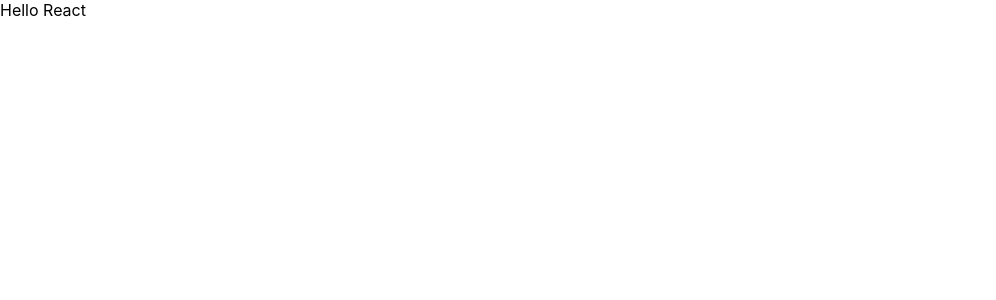
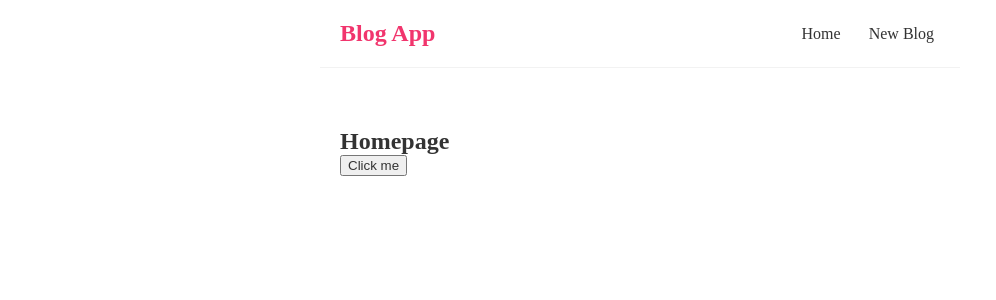
Before and after one commit to 2201monesh/blog-app, a React (Create React App) app: page / in a window 1280 px wide. Shown: the top 300 px of the page, without its empty margins (0-996 px from the left). Built offline with nearby package versions, Linux system fonts and the light colour scheme; the HTML template or start-up script is replaced by a standard one.

Commit message:
Basic styles added

```diff
--- a/src/App.js
+++ b/src/App.js
@@ -1,9 +1,13 @@
-
+import Navbar from "./Navbar";
+import Home from './Home';
 
 function App() {
   return (
     <div className="App">
-      Hello React
+      <Navbar />
+      <div className="content">
+        <Home />
+      </div>
     </div>
   );
 }
--- /dev/null
+++ b/src/Home.js
@@ -0,0 +1,12 @@
+import React from 'react'
+
+function Home() {
+  return (
+    <div className='Home'>
+      <h2>Homepage</h2>
+      <button>Click me</button>
+    </div>
+  )
+}
+
+export default Home
--- /dev/null
+++ b/src/Navbar.js
@@ -0,0 +1,15 @@
+import React from 'react'
+
+function Navbar() {
+  return (
+    <nav className='navbar'>
+      <h1>Blog App</h1>
+      <div className="links">
+        <a href="/">Home</a>
+        <a href="/create">New Blog</a>
+      </div>
+    </nav>
+  )
+}
+
+export default Navbar
--- a/src/index.css
+++ b/src/index.css
@@ -1,13 +1,37 @@
-body {
+*{
   margin: 0;
-  font-family: -apple-system, BlinkMacSystemFont, 'Segoe UI', 'Roboto', 'Oxygen',
-    'Ubuntu', 'Cantarell', 'Fira Sans', 'Droid Sans', 'Helvetica Neue',
-    sans-serif;
-  -webkit-font-smoothing: antialiased;
-  -moz-osx-font-smoothing: grayscale;
+  color: #333;
 }
 
-code {
-  font-family: source-code-pro, Menlo, Monaco, Consolas, 'Courier New',
-    monospace;
+.navbar{
+  padding: 20px;
+  display: flex;
+  align-items: center;
+  max-width: 600px;
+  margin: 0 auto;
+  border-bottom: 1px solid #f2f2f2;
 }
+
+.navbar h1{
+  color: #f1356d;
+}
+
+.navbar .links{
+  margin-left: auto;
+}
+
+.navbar a{
+  margin-left: 16px;
+  text-decoration: none;
+  padding: 6px;
+}
+
+.navbar a:hover{
+  color: #f1356d;
+}
+
+.content{
+  max-width: 600px;
+  margin: 40px auto;
+  padding: 20px;
+}
```
